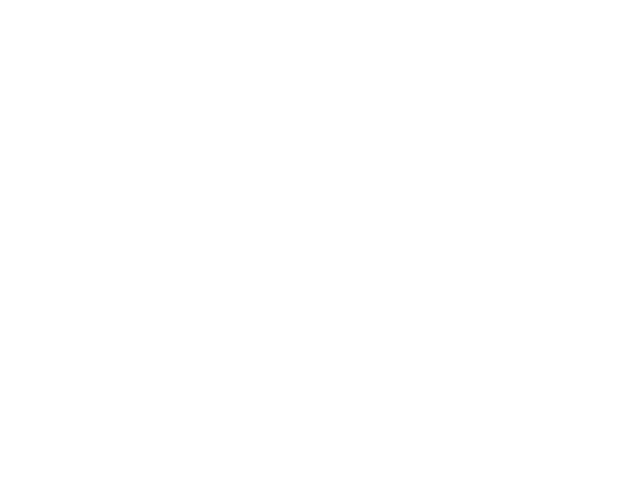
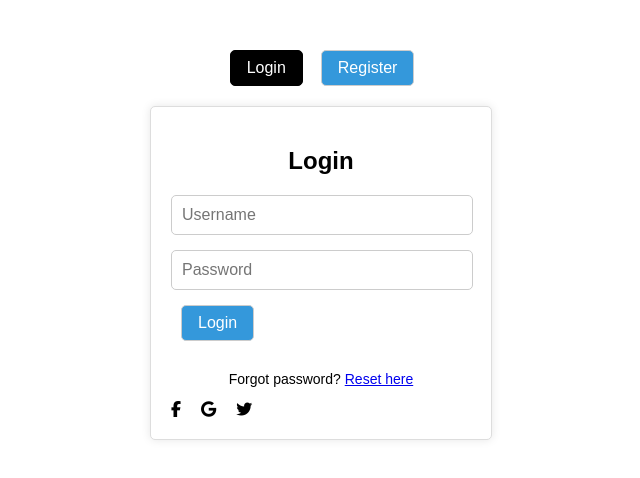
Before and after one commit to Thirumalaiboobathi/Cartitems-router-v6-, a React (Create React App) app: page / in a window 1280 px wide. Before the commit this address had no page. Shown: the top 478 px of the page, without its empty margins (319-959 px from the left). Built offline with nearby package versions, Linux system fonts and the light colour scheme.

Commit message:
second commit

```diff
--- a/src/App.js
+++ b/src/App.js
@@ -8,7 +8,7 @@ function App() {
   return (
     <BrowserRouter>
       <Routes>
-        <Route path={AllRoutes.login} element={<LoginPage />} />
+        <Route path={"/"} element={<LoginPage />} />
         <Route path={AllRoutes.home} element={<Home />} />
 
       </Routes>
--- a/src/screens/login/login.jsx
+++ b/src/screens/login/login.jsx
@@ -1,4 +1,5 @@
 import React, { useState } from 'react';
+import { useNavigate } from 'react-router-dom';
 import './loginpage.css';
 import '@fortawesome/fontawesome-free/css/all.min.css';
 
@@ -21,15 +22,16 @@ function Tabs({ activeTab, handleTabChange }) {
   );
 }
 
-function Login({ handleLogin, setMessage, setMessageColor }) {
+function Login({ setMessage, setMessageColor }) {
   const [username, setUsername] = useState('');
   const [password, setPassword] = useState('');
+  const navigate = useNavigate();
 
   const handleFormSubmit = () => {
     if (username === 'root' && password === '12345678') {
       setMessage('Logged In Successfully');
       setMessageColor('green');
-      handleLogin(); // Trigger the login functionality
+      navigate('/home');
     } else {
       setMessage('Invalid Username and Password');
       setMessageColor('red');
@@ -57,21 +59,27 @@ function Login({ handleLogin, setMessage, setMessageColor }) {
       </p>
       <div className="social-icons">
         <span>
-          <i className="fab fa-facebook-f"></i> {/* Social icon for Facebook */}
+          <i className="fab fa-facebook-f"></i>
         </span>
         <span>
-          <i className="fab fa-google"></i> {/* Social icon for Google */}
+          <i className="fab fa-google"></i>
         </span>
         <span>
-          <i className="fab fa-twitter"></i> {/* Social icon for Twitter */}
+          <i className="fab fa-twitter"></i>
         </span>
+        {/* Add more social media icons as needed */}
       </div>
     </div>
   );
 }
 
-function Register({ handleRegister }) {
-  // Your Register component remains unchanged
+function Register() {
+  return (
+    <div className="form">
+      <h2>Register</h2>
+      {/* Include registration form fields and logic */}
+    </div>
+  );
 }
 
 function LoginPage() {
@@ -79,36 +87,18 @@ function LoginPage() {
   const [message, setMessage] = useState('');
   const [messageColor, setMessageColor] = useState('');
 
-  const handleTabChange = (tab) => {
-    setActiveTab(tab);
-  };
-
-  const handleLogin = () => {
-    // Perform additional actions after successful login if needed
-  };
-
-  const handleRegister = () => {
-    // Handle registration functionality
-  };
-
-  const handleSocialLogin = (provider) => {
-    // Handle social media login/registration
-    console.log(`Logging in/registering with ${provider}`);
-  };
+  const handleTabChange = (tab) => setActiveTab(tab);
 
   return (
     <div className="container">
       <Tabs activeTab={activeTab} handleTabChange={handleTabChange} />
       {activeTab === 'login' && (
         <Login
-          handleLogin={handleLogin}
           setMessage={setMessage}
           setMessageColor={setMessageColor}
         />
       )}
-      {activeTab === 'register' && (
-        <Register handleRegister={handleRegister} handleSocialLogin={handleSocialLogin} />
-      )}
+      {activeTab === 'register' && <Register />}
       <p style={{ color: messageColor }}>{message}</p>
     </div>
   );
```
